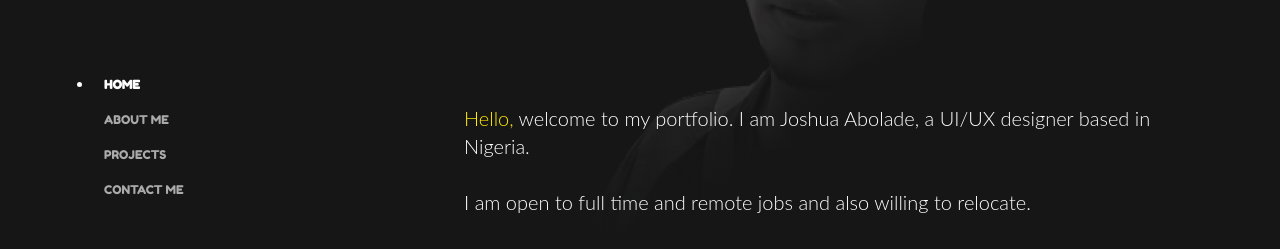
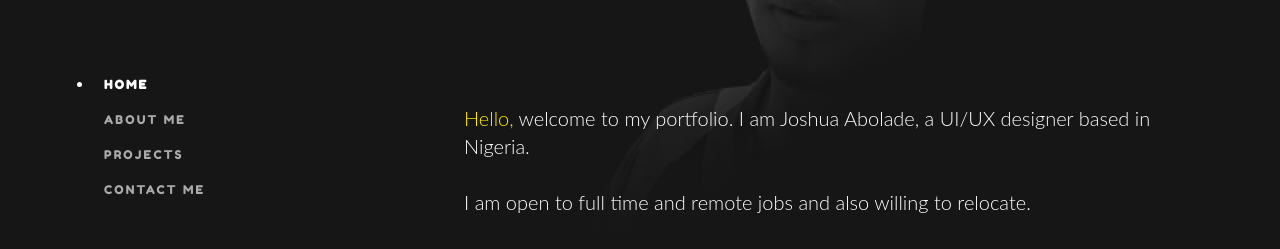
Before and after one commit to joshabolade/josh, a plain HTML site: page index.html in a window 1280 px wide. Shown: the part 336-585 px from the top of the page. Drawn offline with nearby package versions, Linux system fonts and the light colour scheme.

Commit message:
josh portfolio

```diff
--- a/css/style.css
+++ b/css/style.css
@@ -123,6 +123,7 @@ a:focus {
    text-decoration: none;
    transition: all 0.3s;
    font-family: "Fredoka One", cursive;
+   letter-spacing: 0.18em;
 }
 #sidebar ul li a:hover {
    color: #fff;
@@ -182,7 +183,7 @@ ul ul a {
 .home {
    width: 100%;
    padding: 20px;
-   /*min-height: 100vh;
+   /* min-height: 100vh;
    */
    /* margin-top: -50px; */
    transition: all 0.3s;
```
